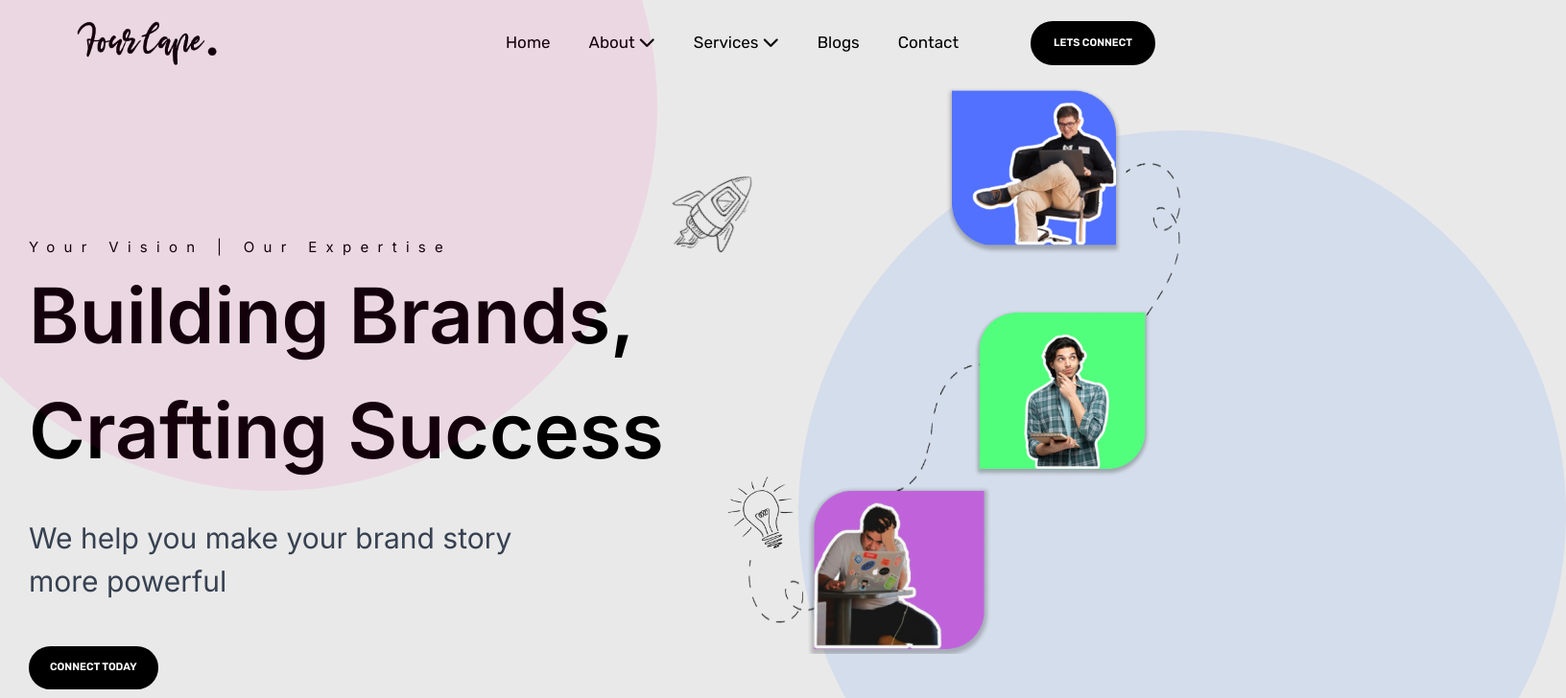
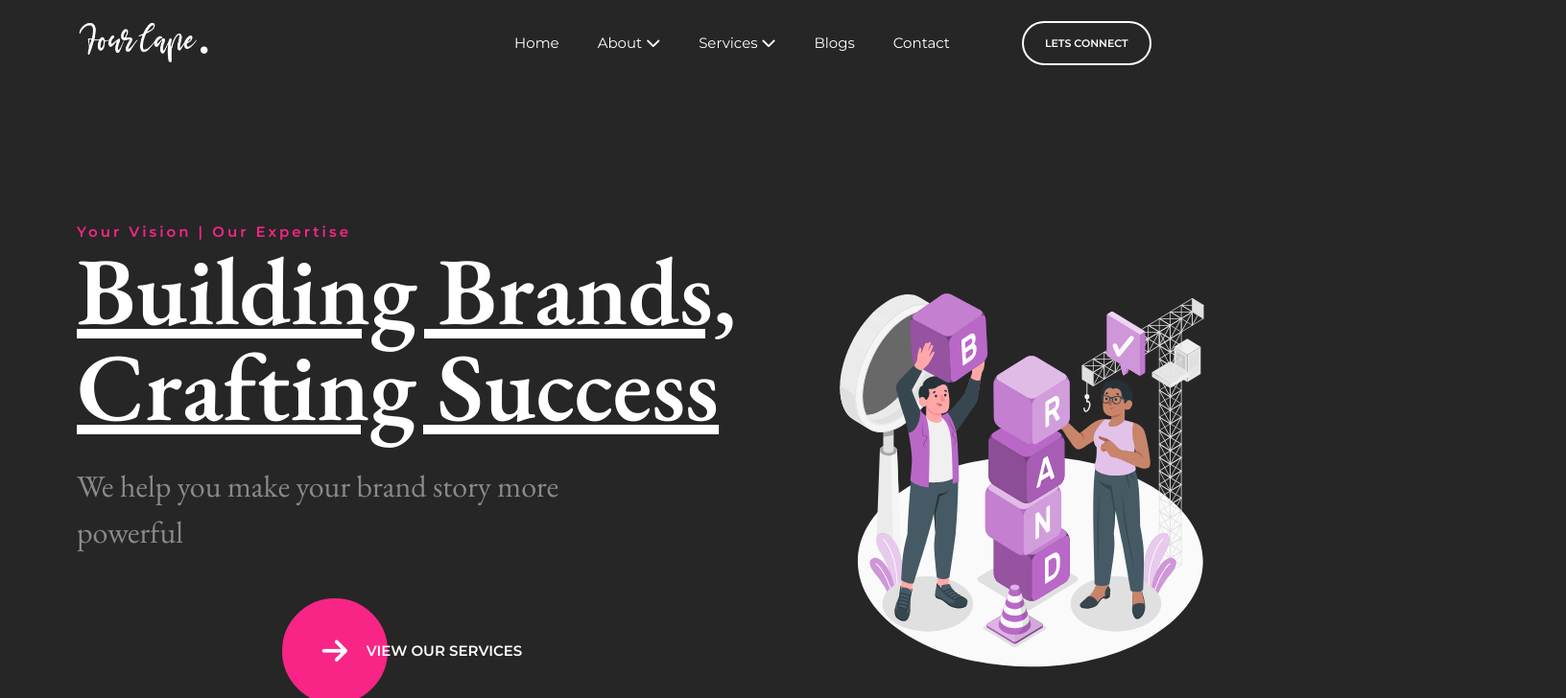
Before and after one commit to Four-Cape-Org/Four-Cape-Web-Frontend, a React (Vite) app: page / in a window 1280 px wide. Shown: the top 728 px of the page at 96% size, 1632 px wide, since content can reach past the window. Built offline with nearby package versions, Linux system fonts and the light colour scheme.

Commit message:
Upgrades to hero

```diff
--- a/index.html
+++ b/index.html
@@ -7,7 +7,7 @@
     <link rel="stylesheet" href="https://cdnjs.cloudflare.com/ajax/libs/font-awesome/6.5.1/css/all.min.css" integrity="sha512-DTOQO9RWCH3ppGqcWaEA1BIZOC6xxalwEsw9c2QQeAIftl+Vegovlnee1c9QX4TctnWMn13TZye+giMm8e2LwA==" crossorigin="anonymous" referrerpolicy="no-referrer" />
     <link rel="preconnect" href="https://fonts.googleapis.com">
 <link rel="preconnect" href="https://fonts.gstatic.com" crossorigin>
-<link href="https://fonts.googleapis.com/css2?family=Inter:wght@100;200;300;400;500;600;700;800;900&family=Rubik:wght@300;400;500;600;700;800;900&display=swap" rel="stylesheet">
+<link href="https://fonts.googleapis.com/css2?family=EB+Garamond:ital,wght@0,400;0,500;0,600;0,700;0,800;1,400;1,500;1,600&family=Montserrat:ital,wght@0,100;0,200;0,300;0,400;0,500;0,600;0,700;0,800;0,900;1,100;1,200;1,300;1,400;1,500;1,600;1,700&display=swap" rel="stylesheet">
     <title>FourCape</title>
   </head>
   <body>
--- a/src/Components/Home/Home.jsx
+++ b/src/Components/Home/Home.jsx
@@ -2,7 +2,7 @@ import React from 'react'
 
 // Component imports
 import Navbar from '../Navbar'
-import Bubbles from '../Bubbles'
+// import Bubbles from '../Bubbles'
 import HomeHero from './HomeHero'
 import ServiceCards from './ServiceCards'
 
@@ -10,8 +10,8 @@ import ServiceCards from './ServiceCards'
 const Home = () => {
   return (
     <>
-      <Bubbles top='-36%' left='-9%' dimension='50em' color='rgba(255, 0, 138, 0.08)'/>
-      <Bubbles top='17%' left='65%' dimension='50em' color='rgba(0, 102, 255, 0.09)'/>
+      {/* <Bubbles top='-36%' left='-9%' dimension='50em' color='rgba(255, 0, 138, 0.08)'/>
+      <Bubbles top='17%' left='65%' dimension='50em' color='rgba(0, 102, 255, 0.09)'/> */}
       <Navbar/>
 
       {/* home page content */}
--- a/src/Components/Home/HomeHero.jsx
+++ b/src/Components/Home/HomeHero.jsx
@@ -2,41 +2,30 @@ import React from 'react'
 import {Link} from 'react-router-dom'
 
 // Image imports
-import Rocket from '../../assets/img/home/rocket.svg'
-import Success from '../../assets/img/home/success.png'
-import Thinking from '../../assets/img/home/thinking.png'
-import Struggle from '../../assets/img/home/struggle.png'
-import Bulb from '../../assets/img/home/bulb.png'
-import DashedLine from '../../assets/img/home/dashedLine.png'
-
+// import Rocket from '../../assets/img/home/rocket.svg'
+// import Success from '../../assets/img/home/success.png'
+// import Thinking from '../../assets/img/home/thinking.png'
+// import Struggle from '../../assets/img/home/struggle.png'
+// import Bulb from '../../assets/img/home/bulb.png'
+// import DashedLine from '../../assets/img/home/dashedLine.png'
+import HeroImg from '../../assets/img/home/home_hero_vector_1.svg'
 
 const HomeHero = () => {
   return (
-    <div className='flex items-center hero h-screen'>
+    <div className='flex justify-center items-center hero h-screen'>
 
-        <div className='flex flex-col justify-center items-start p-[30px]'>
-          <p className=' top-[280px] left-[49px] font-inter text-[15px] tracking-62'>Your Vision | Our Expertise</p>
-          <h1 className='w-[9em] top-[313px] left-[39px] font-inter font-semibold text-[80px]'>Building Brands, Crafting Success</h1>
-          <p className='w-[17em] top-[604px] left-[41px] my-[30px] font-inter text-[30px] text-gray-700 text-opacity-100'>We help you make your brand story more powerful</p>
-          <Link className='inline-block my-[15px] px-[20px] py-[12px] left-[42px] top-[754px] rounded-[50px] border-[2px] border-[black] text-[white] bg-[black] font-semibold text-[11px] hover:bg-[transparent] hover:text-[black] hover:shadow-lg font-rubik hover:shadow-gray-500/40 transition-all duration-500'>CONNECT TODAY</Link>
+        <div className='flex flex-col justify-center items-start py-[30px] px-[5em]'>
+          <p className=' top-[280px] left-[49px] font-primary text-accent-color font-semibold text-[15px] tracking-[3px]'>Your Vision | Our Expertise</p>
+          <h1 className='w-[7em] top-[313px] left-[39px] font-secondary font-semibold text-[100px] underline leading-[1em]'>Building Brands, Crafting Success</h1>
+          <p className='w-[17em] top-[604px] left-[41px] my-[30px] font-secondary text-[#8A8A8A] text-[32px] text-gray-700 text-opacity-100'>We help you make your brand story more powerful</p>
+          <div className='mx-auto flex justify-center items-center'>
+            <Link className='flex justify-center items-center h-[110px] w-[110px] bg-accent-color border-[2px] border-accent-color text-[white] my-[15px] rounded-[50%] font-semibold text-[30px] transition-all duration-[0.5s] hover:bg-[transparent] hover:border-[white] hover:text-accent-color'><i class="fa-solid fa-arrow-right"></i></Link>
+            <span className='text-[15px] font-semibold relative right-[22px]'>VIEW OUR SERVICES</span>
+          </div>
         </div>
 
-        <div className='rocket'>
-            <img src={Rocket} alt="Rocket" className='w-[192.11px] h-[184.68px] top-[135px] absolute left-[650px] bg-transparent'/>
-        </div>
-
-        <div className='relative w-[60%] h-screen'>
-
-            <img src={Success} alt="Success" className='absolute h-[22%] z-[4] top-[0%] right-[22%] bg-opacity-25 shadow-md shadow-transparent' />
-
-            <img src={Thinking} alt="Thinking" className='absolute h-[22%] z-[4] top-[29%] right-[16%] shadow-md shadow-transparent' />
-
-            <img src={Struggle} alt="Struggle" className='absolute h-[22%] z-[4] top-[52%] left-[12%] shadow-md shadow-transparent' />
-
-            <img src={Bulb} alt="Bulb" className='absolute h-[12%] z-[3] top-[50%] left-[-6%]' />
-
-            <img src={DashedLine} alt="Dashed Line" className='absolute top-[40%] left-[0%] translate-y-[-50%] z-[3] w-[90%] h-[60%] text-gray-700' />
-
+        <div className='w-[60%]'>
+          <img src={HeroImg} alt="" />
         </div>
 
 
--- a/src/Components/Navbar.jsx
+++ b/src/Components/Navbar.jsx
@@ -1,6 +1,6 @@
 import React from 'react'
 import { NavLink, Link } from 'react-router-dom';
-import Logo from '../assets/img/prime/fourcapeLogo.png';
+import Logo from '../assets/img/prime/fourcapeLogoWhite.png';
 
 const Navbar = () => {
 
@@ -8,7 +8,7 @@ const Navbar = () => {
     <nav className='flex justify-around items-center p-[20px]'>
         <div className="left">
             <Link to="/">
-                <img src={Logo} className='h-[50px]' alt="FourCape" />
+                <img src={Logo} className='h-[50px] hover:drop-shadow-[10px_10px_25px_#F82586] transition-all duration-[0.5s]' alt="FourCape" />
             </Link>
         </div>
         <div className="middle">
@@ -17,23 +17,23 @@ const Navbar = () => {
         <div className="right flex">
             <ul className="flex justify-center items-center mx-[55px]">
                 <li className='mx-[10px]'>
-                    <NavLink className="p-[10px] text-[17px] font-rubik" to="/">Home</NavLink>
+                    <NavLink className="p-[10px] text-[15px] font-primary hover:text-accent-color transition-all duration-500" to="/">Home</NavLink>
                 </li>
                 <li className='mx-[10px]'>
-                    <NavLink className="p-[10px] text-[17px] font-rubik" to="/about">About <i class="fa-solid fa-chevron-down"></i></NavLink>
+                    <NavLink className="p-[10px] text-[15px] font-primary hover:text-accent-color transition-all duration-500" to="/about">About <i class="fa-solid fa-chevron-down"></i></NavLink>
                 </li>
                 <li className='mx-[10px]'>
-                    <NavLink className="p-[10px] text-[17px] font-rubik" to="/services">Services <i class="fa-solid fa-chevron-down"></i></NavLink>
+                    <NavLink className="p-[10px] text-[15px] font-primary hover:text-accent-color transition-all duration-500" to="/services">Services <i class="fa-solid fa-chevron-down"></i></NavLink>
                 </li>
                 <li className='mx-[10px]'>
-                    <NavLink className="p-[10px] text-[17px] font-rubik" to="/blogs">Blogs</NavLink>
+                    <NavLink className="p-[10px] text-[15px] font-primary hover:text-accent-color transition-all duration-500" to="/blogs">Blogs</NavLink>
                 </li>
                 <li className='mx-[10px]'>
-                    <NavLink className="p-[10px] text-[17px] font-rubik" to="/contacts">Contact</NavLink>
+                    <NavLink className="p-[10px] text-[15px] font-primary hover:text-accent-color transition-all duration-500" to="/contacts">Contact</NavLink>
                 </li>
             </ul>
 
-            <button className='px-[22px] py-[13px] rounded-[50px] border-[2px] border-[black] text-[white] bg-[black] font-semibold text-[11px] hover:bg-[transparent] hover:text-[black] hover:shadow-lg  font-rubik hover:shadow-gray-500/40 transition-all duration-500 hover:translate-y-[-4px]'>LETS CONNECT</button>
+            <button className='px-[22px] py-[13px] rounded-[50px] border-[2px] border-[white] text-[white] bg-[transparent] font-semibold text-[11px] hover:bg-[transparent] hover:border-accent-color hover:shadow-lg  font-rubik hover:shadow-gray-500/40 transition-all duration-500 hover:translate-y-[-4px]'>LETS CONNECT</button>
         </div>
 
     </nav>
--- a/src/index.css
+++ b/src/index.css
@@ -4,20 +4,21 @@
 
 
 /*
-    Inter: 100, 200, 300, 400, 500, 600, 700, 800, 900
-    Rubik: 300, 400, 500, 600, 700, 800, 900
+    EB Garamond: 400-I, 500-I, 600-I, 700, 800
+    Montserrat: 100-I, 200-I, 300-I, 400-I, 500-I, 600-I, 700-I, 800, 900
 */
 @layer{
-    @import url('https://fonts.googleapis.com/css2?family=Inter:wght@100;200;300;400;500;600;700;800;900&family=Rubik:wght@300;400;500;600;700;800;900&display=swap');
+    @import url('https://fonts.googleapis.com/css2?family=EB+Garamond:ital,wght@0,400;0,500;0,600;0,700;0,800;1,400;1,500;1,600&family=Montserrat:ital,wght@0,100;0,200;0,300;0,400;0,500;0,600;0,700;0,800;0,900;1,100;1,200;1,300;1,400;1,500;1,600;1,700&display=swap');
 
 
     *{
 
-        font-family: 'Inter', sans-serif;
+        font-family: 'Montserrat', sans-serif;
     }
 
     body{
-        background-color: #e9e9e9;
+        background-color: #262626;
+        color: white;
         overflow-x: hidden;
     }
 }
--- a/tailwind.config.js
+++ b/tailwind.config.js
@@ -7,22 +7,16 @@ export default {
   theme: {
     extend: {
       fontFamily: {
-        'inter': ['Inter', 'sans-serif'],
-        'rubik': ['Rubik', 'sans-serif'],
+        'primary': ['Montserrat', 'sans-serif'],
+        'secondary': ['EB Garamond', 'serif'],
       },
     },
+    colors: {
+      'bg-color': '#262626',
+      'primary-color': '#F2F2F2',
+      'secondary-color': '#1D1D1D',
+      'accent-color': '#F82586',
+    },
   },
-  plugins: [
-
-    // this is a custom utility for letter spacing
-    function ({ addUtilities }) {
-      const newUtilities = {};
-
-      for (let i = 1; i <= 100; i++) {
-        newUtilities[`.tracking-${i}`] = { 'letter-spacing': `${i / 100}em` };
-      }
-
-      addUtilities(newUtilities, ['responsive', 'hover']);
-    },
-  ],
+  plugins: [],
 }
```
Also changed, not shown: src/assets/img/home/home_hero_vector_1.svg (added), src/assets/img/prime/fourcapeLogoWhite.png (added).
